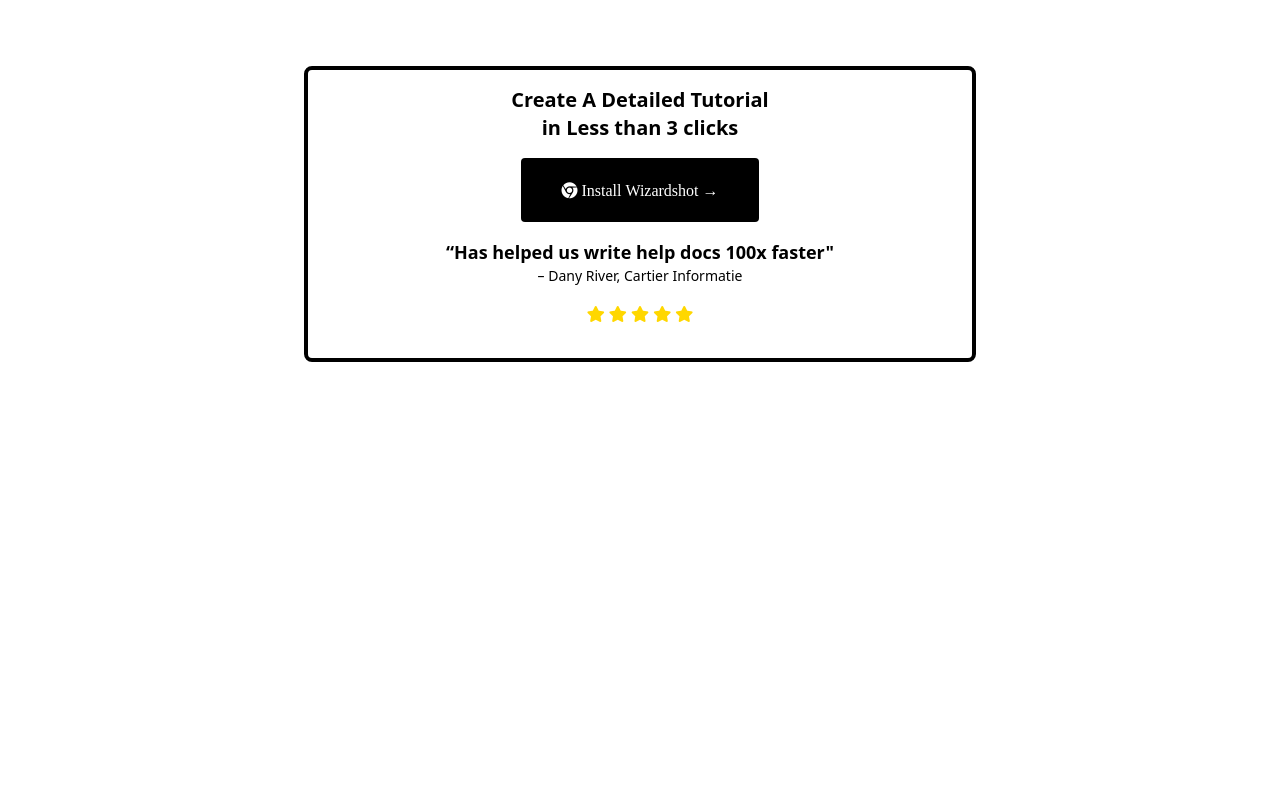
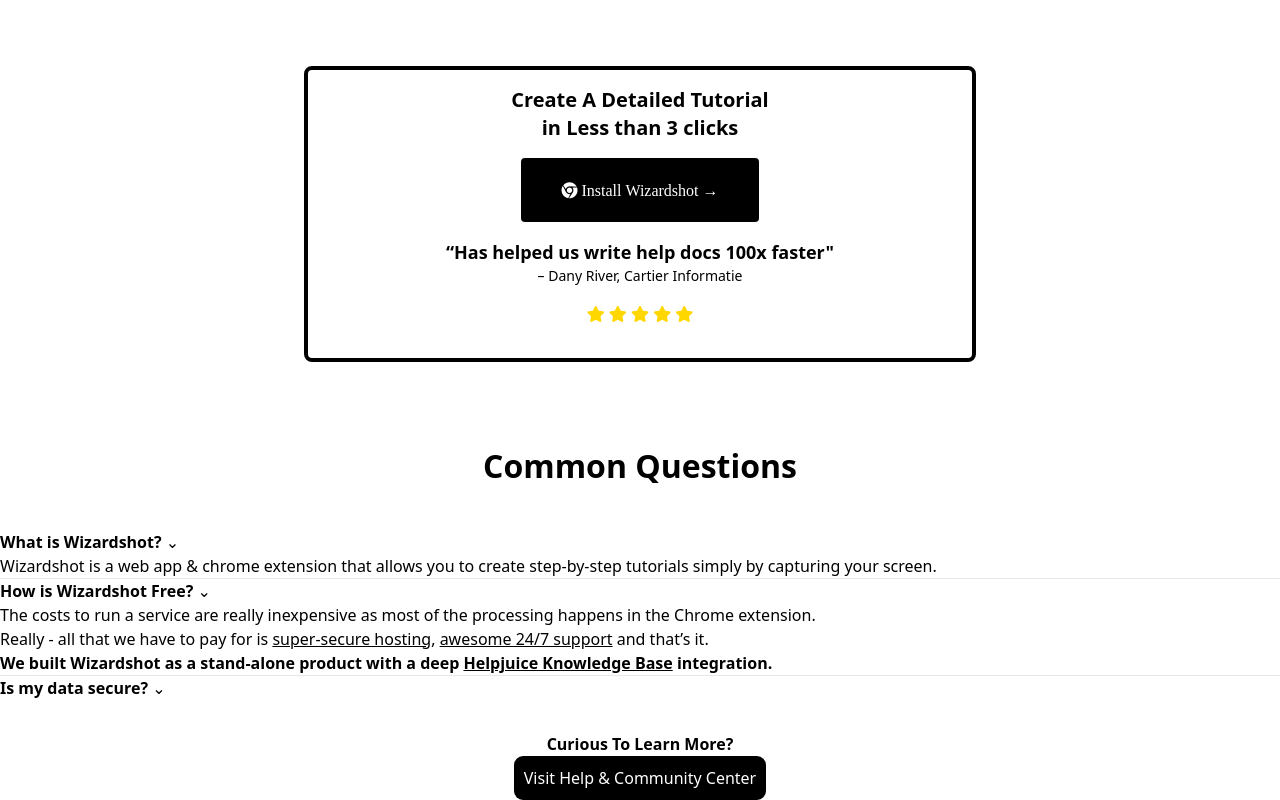
Before and after one commit to GacheruIan/HelpjuiceTestProject, a website: page public/index.html in a window 1280 px wide. Shown: the part 1815-2615 px from the top of the page. Before the commit the page ends 2177 px from the top, so only its background shows below. Drawn offline with Linux system fonts and the light colour scheme.

Commit message:
Updates on help-center +bug fix🐛

```diff
--- a/public/index.html
+++ b/public/index.html
@@ -82,7 +82,8 @@
 
                 <div class="w-full sm:w-1/2 md:w-1/3 px-4 mb-8">
                     <div class="bg-white shadow-lg rounded-lg overflow-hidden flex flex-col h-full">
-                        <img src="https://i.ibb.co/1vjzVyr/img-card1.png" alt="Image description" class="w-full" style="height: 200px;width: 400px;">
+                        <img src="https://i.ibb.co/1vjzVyr/img-card1.png" alt="Image description" class="w-full"
+                            style="height: 200px;width: 400px;">
                         <div class="p-5 flex-1 flex flex-col">
                             <h2 class="text-xl font-semibold mb-2">1. Click Capture</h2>
                             <p class="text-gray-700 flex-1">Once you install the Chrome extension, fire it up, and click
@@ -91,8 +92,9 @@
                     </div>
                 </div>
                 <div class="w-full sm:w-1/2 md:w-1/3 px-4 mb-8">
-                    <div class="bg-white shadow-lg rounded-lg overflow-hidden flex flex-col h-full" >
-                        <img src="https://i.ibb.co/nL6dd5j/img-card2.jpg" alt="Image description" class="w-full"style="height: 195px;width: 400px;">
+                    <div class="bg-white shadow-lg rounded-lg overflow-hidden flex flex-col h-full">
+                        <img src="https://i.ibb.co/nL6dd5j/img-card2.jpg" alt="Image description" class="w-full"
+                            style="height: 195px;width: 400px;">
                         <div class="p-5 flex-1 flex flex-col">
                             <h2 class="text-xl font-semibold mb-2">2. Perform Your Actions</h2>
                             <p class="text-gray-700 flex-1">Once capturing, Wizardshot carefully monitors what you do to
@@ -138,12 +140,14 @@
             <p class="text-xs md:text-sm">Editor&<br>Integrations</p>
         </div>
     </div>
-    <div class="about-center-container mx-auto text-center border-2 border-black rounded-lg p-4 max-w-xl md:max-w-2xl">
+    <div class="about-center-container mx-auto text-center border-2 border-black rounded-lg p-4 max-w-xl md:max-w-2xl mb-20">
         <div class="about-center-container-h1 mb-4">
-            <h1 id="about-center-h1" class="text-base md:text-lg lg:text-xl mb-4">Create A Detailed Tutorial <br> in Less than 3 clicks</h1>
+            <h1 id="about-center-h1" class="text-base md:text-lg lg:text-xl mb-4">Create A Detailed Tutorial <br> in
+                Less than 3 clicks</h1>
         </div>
         <div class="about-center-container-btn mb-4">
-            <a href="#" class="px-4 py-2 md:px-6 md:py-3 lg:px-10 lg:py-6 bg-black text-white rounded fa fa-chrome"> Install Wizardshot &#8594;</a>
+            <a href="#" class="px-4 py-2 md:px-6 md:py-3 lg:px-10 lg:py-6 bg-black text-white rounded fa fa-chrome">
+                Install Wizardshot &#8594;</a>
         </div>
         <div class="about-center-container-text mb-4">
             <p class="text-sm md:text-md lg:text-lg font-bold">“Has helped us write help docs 100x faster"</p>
@@ -157,7 +161,46 @@
             <i class="fas fa-star" style="color: gold;"></i>
         </div>
     </div>
+    <!-- end of about-page -->
 
+    <!-- start of help-page -->
+    <div class="help-center-section" id="help">
+        <div class="help-center-heading text-center mb-10">
+            <h1 id="help-center-heading1">Common Questions</h1>
+        </div>
+        <div class="help-center-questions mx-auto w-full max-w-2xl">
+            <div class="help-center-question" data-question="1">
+                <p class="help-center-qn-over cursor-pointer"><b>What is Wizardshot?</b> <span
+                        class="dropdown-arrow">&#8964;</span></p>
+                <p class="help-center-answer">Wizardshot is a web app & chrome extension that allows you to create
+                    step-by-step tutorials simply by capturing your screen. <hr> </p>
+            </div>
+            <div class="help-center-question" data-question="2">
+                <p class="help-center-qn-over cursor-pointer"><b>How is Wizardshot Free?</b> <span
+                        class="dropdown-arrow">&#8964;</span></p>
+                <p class="help-center-answer">The costs to run a service are really inexpensive as most of the processing
+                    happens in the Chrome extension. <br> Really - all that we have to pay for is <u>super-secure
+                        hosting</u>, <u>awesome 24/7 support</u> and that’s it. <br> <b>We built Wizardshot as a
+                        stand-alone product with a deep <u>Helpjuice Knowledge Base</u> integration.</b><hr></p>
+            </div>
+            <div class="help-center-question" data-question="3">
+                <p class="help-center-qn-over cursor-pointer"><b>Is my data secure?</b> <span
+                        class="dropdown-arrow">&#8964;</span></p>
+                <p class="answer hidden">The costs to run a service are really inexpensive as most of the processing
+                    happens in the Chrome extension. <br> Really - all that we have to pay for is <u>super-secure
+                        hosting</u>, <u>awesome 24/7 support</u> and that’s it. <br> <b>We built Wizardshot as a
+                        stand-alone product with a deep <u>Helpjuice Knowledge Base</u> integration.</b></p>
+            </div>
+
+            <div class="help-center-footer text-center mt-8 flex flex-col sm:flex-row justify-between items-center space-y-4 sm:space-y-0">
+                <p><b>Curious To Learn More?</b></p>
+                <button style="background-color: black; color: white; padding: 10px; border-radius: 9px;"> Visit Help & Community Center </button>
+            </div>
+
+        </div>
+    </div>
+
+    <!-- end of help-page -->
 
 
 
@@ -190,6 +233,20 @@
         document.getElementById('closeMenu').addEventListener('click', function () {
             document.getElementById('menu').classList.add('hidden');
         });
+
+        // js for my dropdown buttons
+        document.querySelectorAll('.help-center-qn-over').forEach(item => {
+            item.addEventListener('click', () => {
+                const answer = item.nextElementSibling;
+                answer.classList.toggle('hidden'); // enable my visibility when i toogle then change the dropdown arrow direction based on visibility
+                const arrow = item.querySelector('.dropdown-arrow');
+                if (answer.classList.contains('hidden')) {
+                    arrow.innerHTML = '&#8964;'; //change arrow direction based on user clicks
+                } else {
+                    arrow.innerHTML = '&#8963;'; //" " " " " " " " " " " " " " " " " " " " "
+                }
+            });
+        });
     </script>
 
 
```
